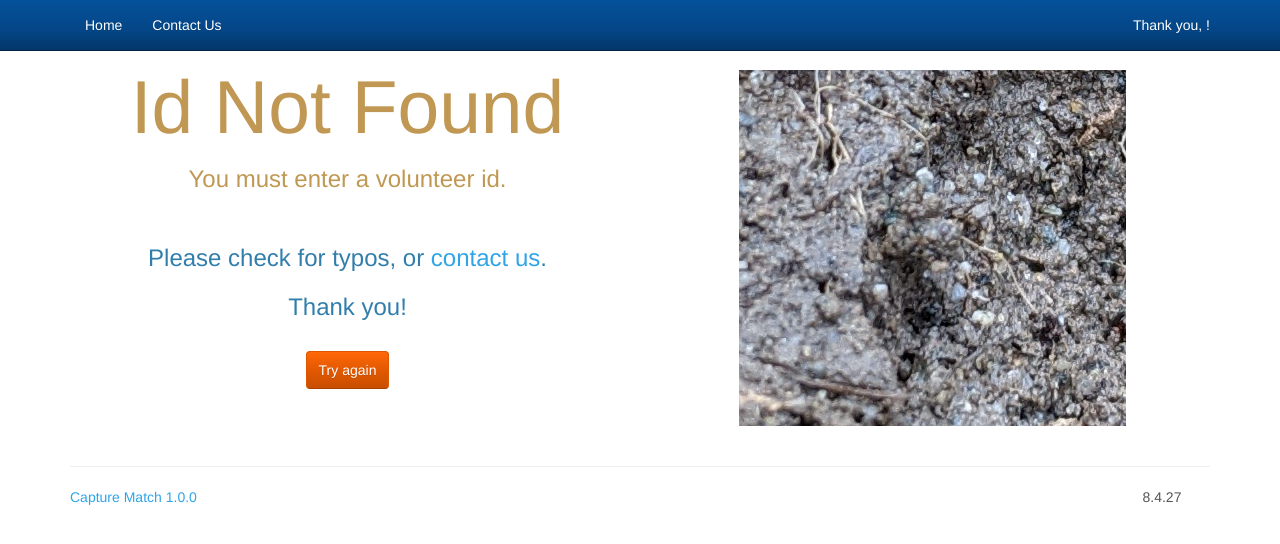
After one commit to bowtie-ltsa/manual-image-match, a PHP site: page /vid-not-found.php?vid= in a window 1280 px wide. The commit adds this page. Shown: the top 544 px of the page. Run offline with PHP 8.4, Linux system fonts and the light colour scheme; some web fonts are replaced.

Commit message:
add vid-not-found page

```diff
--- a/php/get-volunteer.php
+++ b/php/get-volunteer.php
@@ -4,14 +4,14 @@
 
     $vid = @$_GET['vid'];
     if (!isset($vid) || $vid == '') {
-        header('Location: index.php?problem=id-not-present');
+        header("Location: vid-not-found.php?vid=$vid");
         exit();
     }
 
     $accounts = readAccounts(ACCOUNTS_FILENAME);
-    $account = @$accounts[strtolower($vid)];
+    $account = @$accounts[strtolower(trim($vid))];
     if (isset($account) === false) {
-        header('Location: index.php?problem=id-not-found');
+        header("Location: vid-not-found.php?vid=$vid");
         exit();
     }
     $vid = $account->name; // always use the defined case
--- a/php/show-image-pair.php
+++ b/php/show-image-pair.php
@@ -64,7 +64,7 @@
           content="Decide whether two images match."
           />
     <meta name="author" content="Bowtie" />
-    <title>Image Pair <?=$opp->ipid?></title>
+    <title>Image Pair <?=$opp->ipid?> | Capture Match</title>
     <?php require "_Head2.html" ?>
 </head>
 <body>
--- /dev/null
+++ b/php/vid-not-found.php
@@ -0,0 +1,84 @@
+<?php
+    require_once "first-things.php";
+    $vid = $_GET['vid'];
+?>
+<!DOCTYPE html>
+<html lang="en">
+<head>
+    <?php require "_Head1.html" ?>
+    <meta name="description"
+          content="Explain that volunteer id was not found."
+          />
+    <meta name="author" content="Bowtie" />
+    <title>Not Found: Volunteer Id | Capture Match</title>
+    <?php require "_Head2.html" ?>
+</head>
+<body>
+    <?php require "_TopNav.php" ?>
+    <div class="container">
+        <div class="row">
+            <div class="col-sm-6">
+                <div class="row">
+                    <div class="col-xs-12 text-center new-tegomin-xl text-warning">
+                        Id Not Found
+                    </div>
+                </div>
+                <div class="row">
+                    <div class="col-xs-12 text-center">
+                        <h3 class="text-warning">
+                            <? if ($vid !== '') { ?>
+                                The volunteer id '<?=$vid?>' was not found.
+                            <? } else { ?>
+                                You must enter a volunteer id.
+                            <? } ?>
+                        </h3>
+                    </div>
+                </div>
+                <br />
+                <div class="row">
+                    <div class="col-xs-12 text-center">
+                        <span class="">
+                            <h3>
+                                Please check for typos, or
+                                <a href="mailto:<?=file_get_contents(CONFIG_DIR . 'contact-email.txt')?>">contact us</a>.
+                            </h3>
+                            <h3>
+                                Thank you!
+                            </h3>
+                        </span>
+                    </div>
+                </div>
+                <br />
+                <form class="form-horizontal" action="index.php">
+                    <div class="row form-group form-inline">
+                        <div class="col-xs-12 text-center">
+                            <button class="btn btn-warning" type="submit">Try again</button>
+                        </div>
+                    </div>
+                </form>
+                <!--
+                <div class="row">
+                    <div class="col-xs-12 text-center">
+                        <span class="">
+                            If you have any questions or concerns, please
+                            <a href="mailto:<?=file_get_contents(CONFIG_DIR . 'contact-email.txt')?>">contact us</a>.
+                        </span>
+                    </div>
+                </div>
+                -->
+            </div>
+            <div class="col-sm-6">
+                <div class="row">
+                    <div class="col-xs-12">
+                        <!-- img size is "responsive" (fluid) for xs only, now that we are using 10 columns for sm+, above. -->
+                        <!--<img class="img-responsive" src="images/LakeMelakwa.jpg" />-->
+                        <img class="img-responsive center-block" src="/images/bowtie-not-found.png" alt="bowtie not found" />
+                    </div>
+                </div>
+            </div>
+        </div>
+        <?php require "_zFooter-Nav.php" ?>
+    </div> <!-- /container -->
+    <?php require "_zFooter-zBootstrap.html" ?>
+</body>
+</html>
```
Also changed, not shown: php/images/bowtie-not-found.png (added).
